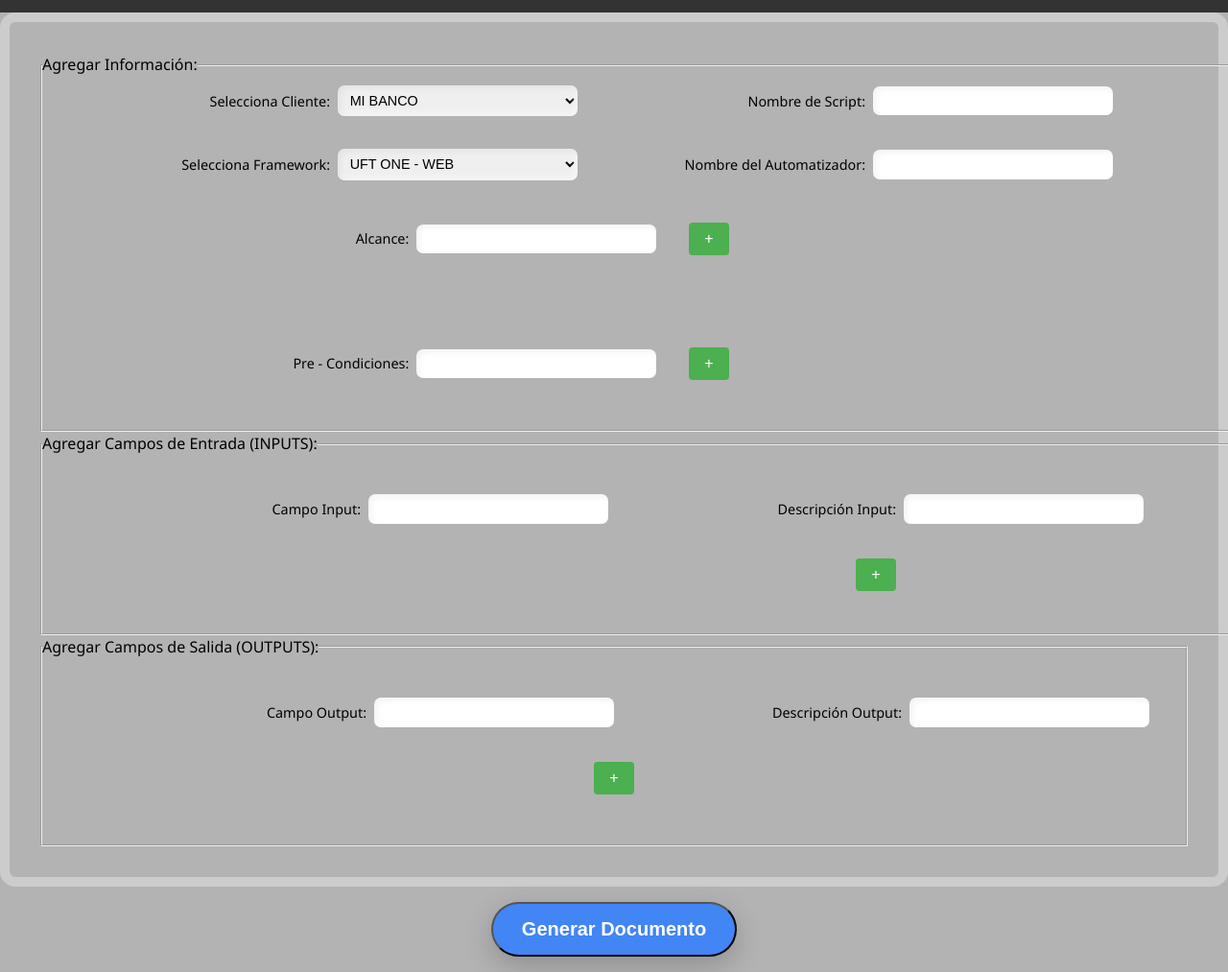
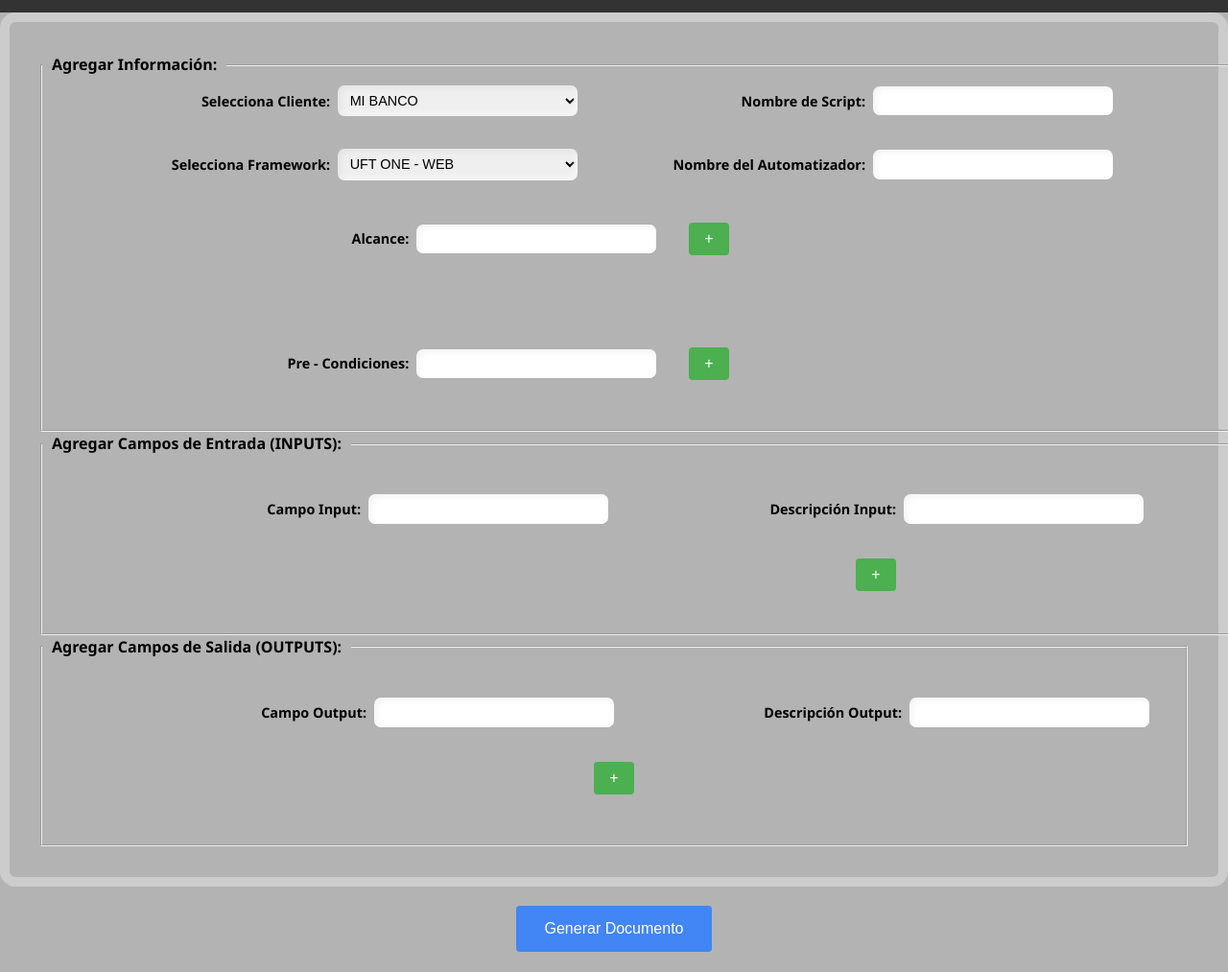
Before and after one commit to aariverar/ariverar.github.io, a plain HTML site: page memoria/index.html in a window 1280 px wide. Shown: the part 57-1070 px from the top of the page at 96% size. Drawn offline with nearby package versions, Linux system fonts and the light colour scheme.

Commit message:
Update styles.css

```diff
--- a/memoria/styles.css
+++ b/memoria/styles.css
@@ -1,4 +1,4 @@
-  /* Reset básico */
+/* Reset básico */
 * {
     margin: 0;
     padding: 0;
@@ -50,7 +50,8 @@
    label{
        font-size:.9rem;
        width:300px;
-       text-align:right
+       text-align:right;
+       font-weight: bold;
    }
    input,
    select,
@@ -106,29 +107,29 @@
 }
 
 .boton-descarga {
-  display: inline-block;
-  text-decoration: none;
-  font-weight: bold;
-  font-size: 20px;
-  padding: 15px 30px;
-  color: #ffffff;
-  background-color: #4285F4;
-  border-radius: 50px;
-  box-shadow: 0 10px 30px rgba(0, 0, 0, 0.2);
-  transition: all 0.3s ease;
-  position: relative;
+    background-color: #4285F4; /* Color de fondo */
+    color: #ffffff; /* Color del texto */
+    border: none; /* Quita el borde */
+    padding: 15px 30px; /* Espacio interior (arriba-abajo, izquierda-derecha) */
+    text-align: center; /* Alineación del texto */
+    text-decoration: none; /* Quita el subrayado */
+    display: inline-block; /* Elemento en línea con bloque */
+    font-size: 16px; /* Tamaño de fuente */
+    margin: 4px 2px; /* Margen (arriba-abajo, izquierda-derecha) */
+    cursor: pointer; /* Cambia el cursor al pasar el mouse */
+    border-radius: 4px; /* Bordes redondeados */
+    transition-duration: 0.4s; /* Duración de la transición */
 }
 
 .boton-descarga:hover {
-  transform: translateY(-5px);
-  box-shadow: 0 15px 30px rgba(0, 0, 0, 0.4);
+    background-color: #35424a; /* Color de fondo al pasar el mouse */
+    color: #e8491d; /* Color del texto al pasar el mouse */
 }
 
 .boton-descarga::before {
   content: "";
   width: 100%;
   height: 100%;
-  background-color: #3c7be0;
   position: absolute;
   top: 0;
   left: 0;
@@ -235,3 +236,8 @@
   background-color: white; /* Color de fondo al pasar el mouse */
   color: #4CAF50; /* Color del texto al pasar el mouse */
 }
+legend {
+    font-weight: bold;
+    padding-left: 10px;
+    padding-right: 10px;
+}
```
